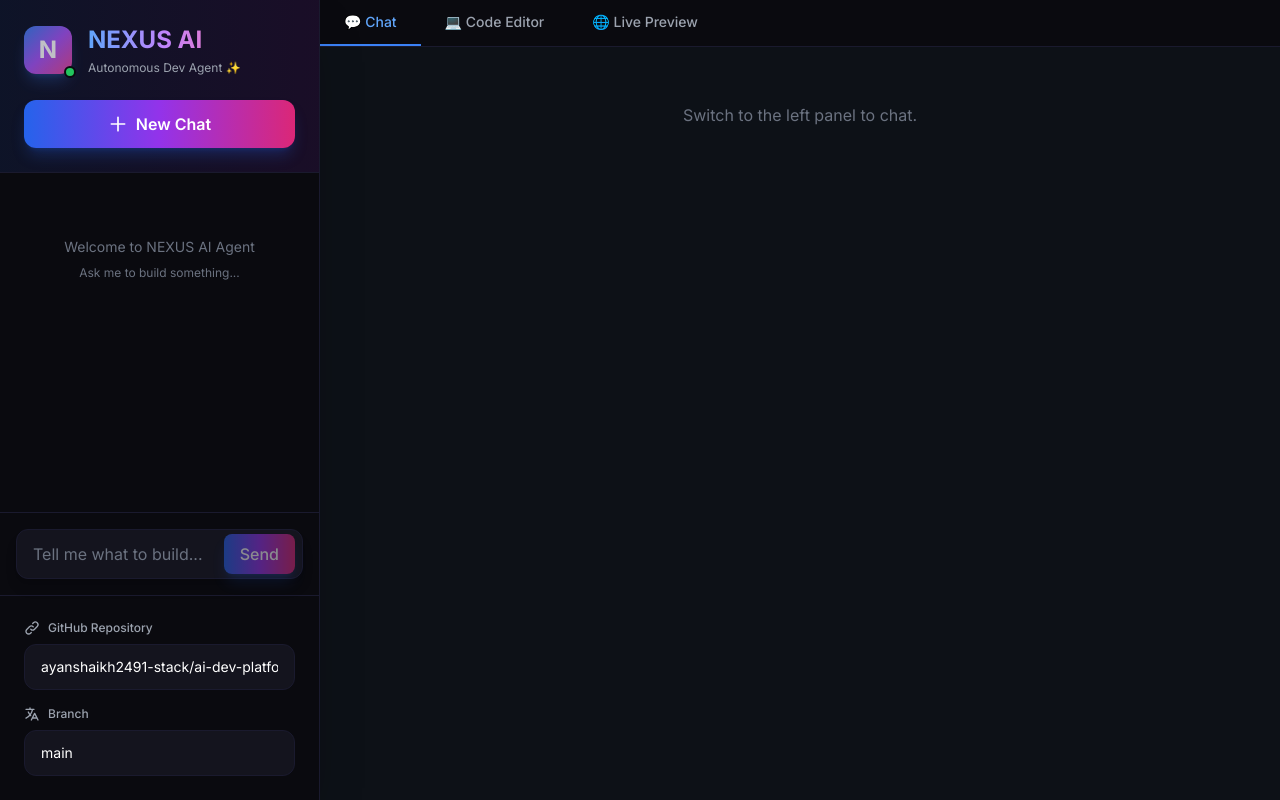
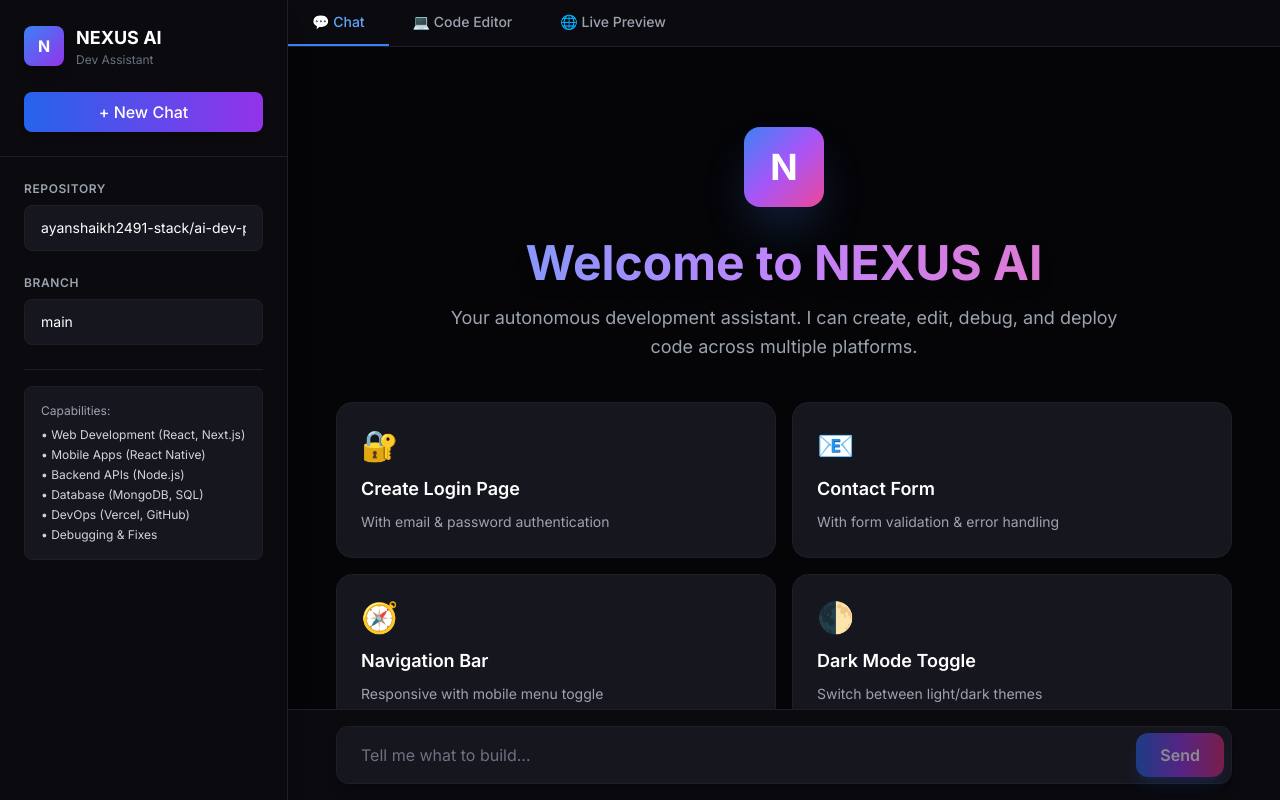
Before and after one commit to ayanshaikh2491-stack/ai-dev-platform-, a Next.js app: page / in a window 1280 px wide. Built offline with nearby package versions, Linux system fonts and the light colour scheme.

Commit message:
Update page.tsx

```diff
--- a/app/page.tsx
+++ b/app/page.tsx
@@ -95,126 +95,71 @@ export default function Home() {
   };
 
   return (
-    <div className="flex h-screen bg-gradient-to-br from-gray-900 via-black to-gray-900 text-white overflow-hidden">
-            {/* LEFT SIDEBAR: Chat & Settings */}
-      <aside className={`w-80 bg-[#0a0a0f] border-r border-[#1a1a2e] flex flex-col shadow-2xl z-20 transition-all duration-300`}>
-        {/* Header */}
-        <div className="p-6 border-b border-[#1a1a2e] bg-gradient-to-r from-blue-900/20 to-purple-900/20">
-          <div className="flex items-center gap-4 mb-6">
-            <div className="relative">
-              <div className="w-12 h-12 rounded-xl bg-gradient-to-br from-blue-500 via-purple-500 to-pink-500 flex items-center justify-center shadow-lg shadow-blue-500/30 animate-pulse">
-                <span className="text-white font-bold text-2xl">N</span>
-              </div>
-              <div className="absolute -bottom-1 -right-1 w-3 h-3 bg-green-500 rounded-full border-2 border-[#0a0a0f]"></div>
-            </div>
+    <div className="flex h-screen bg-[#050508] text-white overflow-hidden">
+            {/* LEFT SIDEBAR: Settings Only */}
+      <aside className="w-72 bg-[#0a0a0f] border-r border-[#1e1e28] flex flex-col shadow-xl z-20">
+        {/* Logo Area */}
+        <div className="p-6 border-b border-[#1e1e28]">
+          <div className="flex items-center gap-3 mb-6">
+            <div className="w-10 h-10 rounded-lg bg-gradient-to-br from-blue-500 to-purple-600 flex items-center justify-center font-bold text-white shadow-lg">N</div>
             <div>
-              <h1 className="font-bold text-2xl bg-gradient-to-r from-blue-400 via-purple-400 to-pink-400 bg-clip-text text-transparent">
-                NEXUS AI
-              </h1>
-              <p className="text-xs text-gray-400 mt-1">Autonomous Dev Agent ✨</p>
+              <h1 className="font-bold text-lg">NEXUS AI</h1>
+              <p className="text-xs text-gray-500">Dev Assistant</p>
             </div>
           </div>
+
           <button
             onClick={() => setMessages([])}
-            className="w-full py-3 px-4 bg-gradient-to-r from-blue-600 via-purple-600 to-pink-600 hover:from-blue-700 hover:via-purple-700 hover:to-pink-700 rounded-xl font-semibold transition-all duration-300 shadow-lg shadow-blue-600/25 hover:shadow-xl transform hover:scale-[1.02] flex items-center justify-center gap-2 group"
+            className="w-full py-2 px-4 bg-gradient-to-r from-blue-600 to-purple-600 hover:from-blue-700 hover:to-purple-700 rounded-lg font-medium transition-all shadow-md"
           >
-            <svg className="w-5 h-5 group-hover:rotate-90 transition-transform duration-300" fill="none" stroke="currentColor" viewBox="0 0 24 24">
-              <path strokeLinecap="round" strokeLinejoin="round" strokeWidth={2} d="M12 4v16m8-8H4" />
-            </svg>
-            New Chat
+            + New Chat
           </button>
         </div>
 
-        {/* Chat Area */}
-        <div className="flex-1 overflow-y-auto p-6 space-y-4">
-          {messages.length === 0 ? (
-            <div className="text-center text-gray-500 mt-10">
-              <p className="text-sm">Welcome to NEXUS AI Agent</p>
-              <p className="text-xs mt-2">Ask me to build something...</p>
-            </div>
-          ) : (
-            messages.map((msg, i) => (
-              <div key={i} className={`p-4 rounded-xl text-sm backdrop-blur-sm ${
-                msg.role === "user"
-                  ? "bg-gradient-to-r from-blue-600 via-purple-600 to-pink-600 text-white ml-auto max-w-[90%] rounded-br-md shadow-lg shadow-blue-600/30 border border-blue-500/30"
-                  : msg.role === "system"
-                  ? "bg-red-950/30 border border-red-900/50 text-red-200 mr-auto max-w-[90%] rounded-bl-md shadow-lg shadow-red-900/20"
-                  : "bg-[#14141e] border border-[#1a1a2e] mr-auto max-w-[90%] rounded-bl-md shadow-lg shadow-blue-900/10"
-              }`}>
-                {msg.content}
-              </div>
-            ))
-          )}
-          {loading && (            <div className="flex gap-1 p-3 bg-[#14141e] border border-[#1a1a2e] rounded-xl w-fit shadow-lg">
-              {[0, 150, 300].map((delay, i) => (
-                <div key={i} className="w-3 h-3 bg-gradient-to-r from-blue-500 to-purple-500 rounded-full animate-bounce" style={{ animationDelay: `${delay}ms` }}></div>
-              ))}
-            </div>
-          )}
-        </div>
-
-        {/* Input Area */}
-        <div className="p-4 border-t border-[#1a1a2e] bg-[#0a0a0f]">
-          <div className="relative group">
-            <input
-              type="text"
-              value={input}
-              onChange={(e) => setInput(e.target.value)}
-              onKeyDown={(e) => e.key === "Enter" && sendMessage()}
-              placeholder="Tell me what to build..."
-              disabled={loading}
-              className="w-full px-4 py-3 bg-[#14141e] border border-[#1a1a2e] hover:border-blue-500/50 focus:border-blue-500 rounded-xl focus:outline-none focus:ring-2 focus:ring-blue-500/20 disabled:opacity-50 transition-all duration-300 placeholder-gray-500 shadow-lg group-hover:shadow-xl"
-            />
-            <button
-              onClick={sendMessage}
-              disabled={loading || !input.trim()}
-              className="absolute right-2 top-1/2 -translate-y-1/2 px-4 py-2 bg-gradient-to-r from-blue-600 via-purple-600 to-pink-600 hover:from-blue-700 hover:via-purple-700 hover:to-pink-700 rounded-lg font-medium disabled:opacity-50 disabled:cursor-not-allowed transition-all duration-300 shadow-lg shadow-blue-600/30 transform hover:scale-105"
-            >
-              Send
-            </button>
-          </div>
-        </div>
-
         {/* Settings Panel */}
-        <div className="p-6 border-t border-[#1a1a2e] bg-[#0a0a0f]">
-          <div className="space-y-4">
+        <div className="flex-1 overflow-y-auto p-6 space-y-6">
           <div>
-              <label className="text-xs font-medium text-gray-400 block mb-2 flex items-center gap-2">
-                <svg className="w-4 h-4" fill="none" stroke="currentColor" viewBox="0 0 24 24">
-                  <path strokeLinecap="round" strokeLinejoin="round" strokeWidth={2} d="M13.828 10.172a4 4 0 00-5.656 0l-4 4a4 4 0 105.656 5.656l1.102-1.101m-.758-4.899a4 4 0 005.656 0l4-4a4 4 0 00-5.656-5.656l-1.1 1.1" />
-                </svg>
-                GitHub Repository
-              </label>
+            <label className="text-xs font-semibold text-gray-400 uppercase tracking-wider mb-2 block">Repository</label>
             <input
               type="text"
               value={repoUrl}
               onChange={(e) => setRepoUrl(e.target.value)}
-                className="w-full px-4 py-3 bg-[#14141e] border border-[#1a1a2e] hover:border-blue-500/50 focus:border-blue-500 rounded-xl text-sm focus:outline-none focus:ring-2 focus:ring-blue-500/20 transition-all duration-300 placeholder-gray-500"
               placeholder="username/repo-name"
+              className="w-full px-4 py-3 bg-[#16161e] border border-[#1e1e28] rounded-lg focus:outline-none focus:border-blue-500 transition-colors text-sm"
             />
           </div>
+
           <div>
-              <label className="text-xs font-medium text-gray-400 block mb-2 flex items-center gap-2">                <svg className="w-4 h-4" fill="none" stroke="currentColor" viewBox="0 0 24 24">
-                  <path strokeLinecap="round" strokeLinejoin="round" strokeWidth={2} d="M3 5h12M9 3v2m1.048 9.5A18.022 18.022 0 016.412 9m6.088 9h7M11 21l5-10 5 10M12.751 5C11.783 10.77 8.07 15.61 3 18.129" />
-                </svg>
-                Branch
-              </label>
+            <label className="text-xs font-semibold text-gray-400 uppercase tracking-wider mb-2 block">Branch</label>
             <input
               type="text"
               value={branch}
               onChange={(e) => setBranch(e.target.value)}
-                className="w-full px-4 py-3 bg-[#14141e] border border-[#1a1a2e] hover:border-purple-500/50 focus:border-purple-500 rounded-xl text-sm focus:outline-none focus:ring-2 focus:ring-purple-500/20 transition-all duration-300 placeholder-gray-500"
               placeholder="main"
+              className="w-full px-4 py-3 bg-[#16161e] border border-[#1e1e28] rounded-lg focus:outline-none focus:border-purple-500 transition-colors text-sm"
             />
+          </div>
+
+          <div className="pt-4 border-t border-[#1e1e28]">
+            <div className="bg-[#16161e] p-4 rounded-lg border border-[#1e1e28]">
+              <p className="text-xs text-gray-400 mb-2">Capabilities:</p>
+              <ul className="space-y-1 text-xs text-gray-300">
+                <li>• Web Development (React, Next.js)</li>
+                <li>• Mobile Apps (React Native)</li>                <li>• Backend APIs (Node.js)</li>
+                <li>• Database (MongoDB, SQL)</li>
+                <li>• DevOps (Vercel, GitHub)</li>
+                <li>• Debugging & Fixes</li>
+              </ul>
             </div>
           </div>
         </div>
       </aside>
 
-      {/* RIGHT AREA: Code & Preview */}
-      <main className="flex-1 flex flex-col min-w-0 bg-gradient-to-br from-gray-900 via-black to-gray-900">
-        {/* Tabs */}
-        <div className="flex border-b border-[#1a1a2e] bg-[#0a0a0f]">
+      {/* MAIN CONTENT AREA: Professional Chat UI */}
+      <main className="flex-1 flex flex-col relative">
+
+        {/* TOP TABS */}
+        <div className="flex border-b border-[#1e1e28] bg-[#0a0a0f]">
           <button
             onClick={() => setActiveTab("chat")}
             className={`px-6 py-3 text-sm font-medium border-b-2 transition-colors ${
@@ -241,61 +186,132 @@ export default function Home() {
           </button>
         </div>
 
-        {/* Content Area */}
-        <div className="flex-1 relative bg-[#0d1117]">
-                    {/* CHAT TAB */}
+        {/* CHAT TAB CONTENT */}
         {activeTab === "chat" && (
-            <div className="absolute inset-0 p-4 overflow-y-auto">
-              <div className="text-center text-gray-500 mt-10">
-                <p>Switch to the left panel to chat.</p>
+          <div className="flex-1 overflow-y-auto p-6 md:p-10">
+            {messages.length === 0 ? (
+              // WELCOME SCREEN (AI Agency Style)
+              <div className="max-w-4xl mx-auto text-center mt-10">
+                <div className="mb-8">
+                  <div className="w-20 h-20 mx-auto rounded-2xl bg-gradient-to-br from-blue-500 via-purple-500 to-pink-500 flex items-center justify-center shadow-2xl shadow-blue-500/30 animate-bounce-slow">
+                    <span className="text-white text-4xl font-bold">N</span>                  </div>
                 </div>
+
+                <h1 className="text-4xl md:text-5xl font-bold mb-4 bg-gradient-to-r from-blue-400 via-purple-400 to-pink-400 bg-clip-text text-transparent drop-shadow-lg">
+                  Welcome to NEXUS AI
+                </h1>
+                <p className="text-gray-400 text-lg max-w-2xl mx-auto mb-10 leading-relaxed">
+                  Your autonomous development assistant. I can create, edit, debug, and deploy code across multiple platforms.
+                </p>
+
+                {/* Quick Actions */}
+                <div className="grid grid-cols-1 md:grid-cols-2 gap-4 mb-10">
+                  {[
+                    { icon: "🔐", title: "Create Login Page", desc: "With email & password authentication" },
+                    { icon: "📧", title: "Contact Form", desc: "With form validation & error handling" },
+                    { icon: "🧭", title: "Navigation Bar", desc: "Responsive with mobile menu toggle" },
+                    { icon: "🌓", title: "Dark Mode Toggle", desc: "Switch between light/dark themes" },
+                  ].map((item, idx) => (
+                    <button
+                      key={idx}
+                      onClick={() => setInput(item.desc)}
+                      className="group relative p-6 bg-[#16161e] hover:bg-[#1e1e28] border border-[#1e1e28] hover:border-blue-500/50 rounded-2xl text-left transition-all duration-300 hover:transform hover:scale-[1.02] hover:shadow-xl overflow-hidden"
+                    >
+                      <div className="absolute inset-0 bg-gradient-to-r from-blue-500 to-purple-500 opacity-0 group-hover:opacity-10 transition-opacity duration-300"></div>
+                      <div className="relative">
+                        <div className="text-3xl mb-3 group-hover:scale-110 transition-transform duration-300">{item.icon}</div>
+                        <div className="font-semibold mb-2 group-hover:text-blue-400 transition-colors duration-300 text-lg">{item.title}</div>
+                        <div className="text-sm text-gray-400 leading-relaxed">{item.desc}</div>
+                      </div>
+                    </button>
+                  ))}
+                </div>
+
+                <p className="text-sm text-gray-500">Or type your custom request below 👇</p>
+              </div>
+            ) : (
+              // CHAT HISTORY
+              <div className="max-w-4xl mx-auto space-y-6">
+                {messages.map((msg, i) => (
+                  <div key={i} className={`flex ${msg.role === "user" ? "justify-end" : "justify-start"}`}>
+                    <div className={`max-w-[85%] rounded-2xl px-6 py-4 backdrop-blur-sm ${
+                      msg.role === "user"
+                        ? "bg-gradient-to-r from-blue-600 via-purple-600 to-pink-600 text-white ml-auto rounded-br-md shadow-lg shadow-blue-600/30 border border-blue-500/30"
+                        : msg.role === "system"
+                        ? "bg-red-950/30 border border-red-900/50 text-red-200 mr-auto rounded-bl-md shadow-lg shadow-red-900/20"
+                        : "bg-[#16161e] border border-[#1e1e28] mr-auto rounded-bl-md shadow-lg shadow-blue-900/10"
+                    }`}>
+                      <p className="text-sm leading-relaxed whitespace-pre-wrap">{msg.content}</p>
+                    </div>
+                  </div>                ))}
+                {loading && (
+                  <div className="flex justify-start">
+                    <div className="bg-[#16161e] border border-[#1e1e28] rounded-2xl rounded-bl-md px-6 py-4 shadow-lg shadow-blue-900/10">
+                      <div className="flex gap-2">
+                        {[0, 150, 300].map((delay, i) => (
+                          <div key={i} className="w-3 h-3 bg-gradient-to-r from-blue-500 to-purple-500 rounded-full animate-bounce" style={{ animationDelay: `${delay}ms` }}></div>
+                        ))}
+                      </div>
+                    </div>
+                  </div>
+                )}
+              </div>
+            )}
           </div>
         )}
 
         {/* CODE EDITOR TAB */}
         {activeTab === "code" && (
-            <div className="absolute inset-0 flex flex-col">
-              {/* File Path Bar */}
+          <div className="flex-1 relative bg-[#0d1117]">
              <div className="flex items-center gap-2 px-4 py-2 bg-[#161b22] border-b border-[#30363d]">
                 <span className="text-xs text-gray-400">src/</span>
                 <span className="text-xs font-mono text-blue-400">{currentFile}</span>
               </div>
-              {/* Monaco Editor */}
             <Editor
               height="100%"
               language="html"
               theme="vs-dark"
               value={currentCode}
-                options={{
-                  minimap: { enabled: false },
-                  fontSize: 14,
-                  wordWrap: "on",
-                  automaticLayout: true,
-                  scrollBeyondLastLine: false,
-                }}
+              options={{ minimap: { enabled: false }, fontSize: 14, wordWrap: "on" }}
             />
           </div>
         )}
 
         {/* PREVIEW TAB */}
         {activeTab === "preview" && (
-            <div className="absolute inset-0 bg-white">
+          <div className="flex-1 bg-white">
             {previewUrl ? (
-                <iframe
-                  src={previewUrl}
-                  className="w-full h-full border-0"
-                  title="Live Preview"
-                  sandbox="allow-scripts allow-same-origin"
-                />
+              <iframe src={previewUrl} className="w-full h-full border-0" title="Live Preview" sandbox="allow-scripts allow-same-origin" />
             ) : (
-                <div className="flex flex-col items-center justify-center h-full text-gray-500">
-                  <div className="text-6xl mb-4">🌐</div>
-                  <p className="text-lg font-medium">No Preview Available</p>
-                  <p className="text-sm mt-2">Make a request to generate code and see the live preview.</p>
-                </div>              )}
+              <div className="flex items-center justify-center h-full text-gray-500">
+                <p>No Preview Available</p>
               </div>
             )}
           </div>
+        )}
+
+        {/* INPUT BAR (Bottom of Chat Tab) */}
+        {activeTab === "chat" && (
+          <div className="border-t border-[#1e1e28] bg-[#0a0a0f] p-4 sticky bottom-0 z-10">            <div className="max-w-4xl mx-auto relative group">
+              <input
+                type="text"
+                value={input}
+                onChange={(e) => setInput(e.target.value)}
+                onKeyDown={(e) => e.key === "Enter" && sendMessage()}
+                placeholder="Tell me what to build..."
+                disabled={loading}
+                className="w-full px-6 py-4 bg-[#16161e] border border-[#1e1e28] hover:border-blue-500/50 focus:border-blue-500 rounded-xl focus:outline-none focus:ring-2 focus:ring-blue-500/20 disabled:opacity-50 transition-all duration-300 placeholder-gray-500 shadow-lg group-hover:shadow-xl"
+              />
+              <button
+                onClick={sendMessage}
+                disabled={loading || !input.trim()}
+                className="absolute right-2 top-1/2 -translate-y-1/2 px-6 py-2.5 bg-gradient-to-r from-blue-600 via-purple-600 to-pink-600 hover:from-blue-700 hover:via-purple-700 hover:to-pink-700 rounded-xl font-semibold disabled:opacity-50 disabled:cursor-not-allowed transition-all duration-300 shadow-lg shadow-blue-600/30 transform hover:scale-105"
+              >
+                Send
+              </button>
+            </div>
+          </div>
+        )}
       </main>
     </div>
   );
```
Lines whose indentation alone changed are shown as unchanged.
